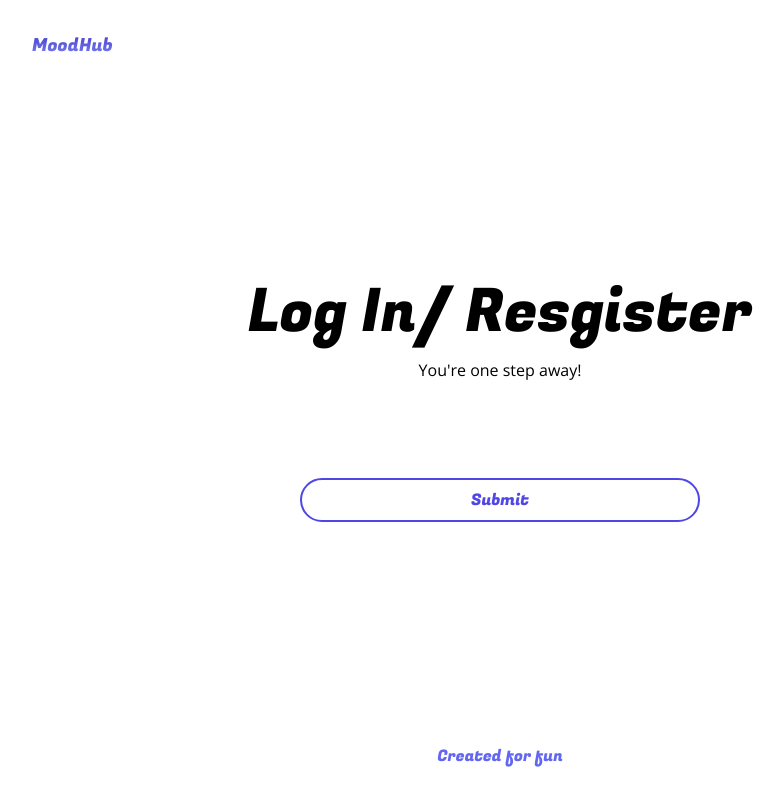
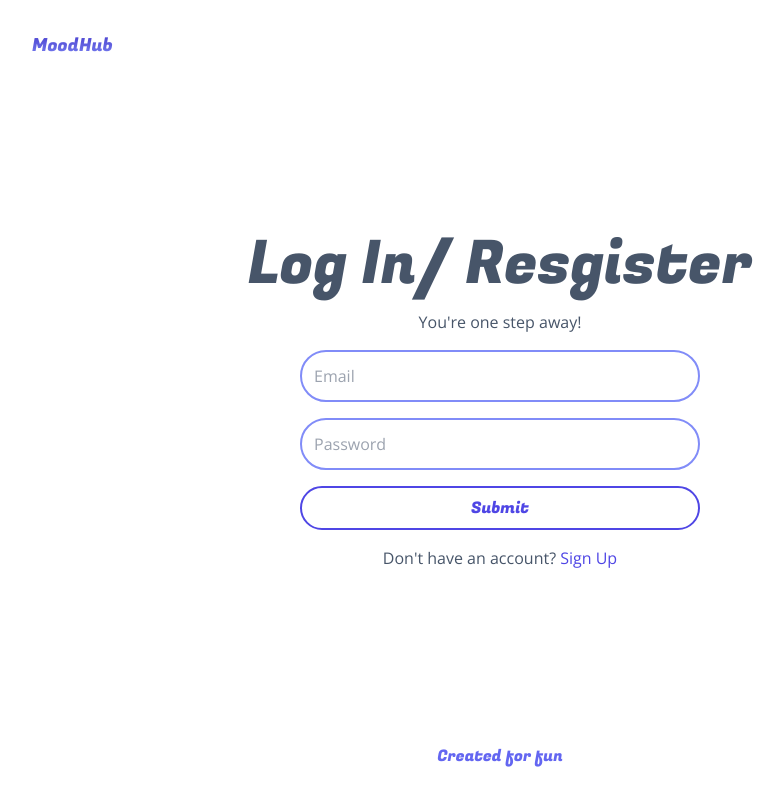
Before and after one commit to sajdakabir/mood_hub, a Next.js app: page /dashboard in a window 1280 px wide. Shown: the whole page, without its empty margins (140-924 px from the left). Built offline with nearby package versions, Linux system fonts and the light colour scheme.

Commit message:
feat: login screen done

```diff
--- a/app/layout.tsx
+++ b/app/layout.tsx
@@ -29,7 +29,7 @@
   )
   return (
     <html lang="en">
-      <body className={ 'w-full max-w-[1000px] mx-auto text-sm sm:text-base min-h-screen flex flex-col '+openSans.className}>
+      <body className={ 'w-full max-w-[1000px] mx-auto text-sm sm:text-base min-h-screen flex flex-col text-slate-600 '+openSans.className}>
        {header}
         {children}
         {footer}
--- a/components/Login.tsx
+++ b/components/Login.tsx
@@ -9,11 +9,16 @@
     <div className='flex flex-col flex-1 justify-center items-center gap-4'>
       <h3 className={ 'text-4xl sm:text-5xl md:text-6xl ' +fugaz.className}>Log In/ Resgister</h3>
       <p> You&#39;re one step away!</p>
-      <input/>
-      <input/>
+      <input className='w-full max-w-[400px] mx-auto px-3 duration-200 hover:border-indigo-600 focus:border-indigo-600 py-2 sm:py-3 border-2  border-indigo-400 border-solid  rounded-full outline-none' placeholder='Email'/>
+
+      <input className='w-full max-w-[400px] mx-auto px-3 duration-200 hover:border-indigo-600 focus:border-indigo-600 py-2 sm:py-3 border-2  border-solid border-indigo-400 rounded-full outline-none'placeholder='Password' type='password'/>
+
       <div className='max-w-[400px] w-full mx-auto'>
         <Button text="Submit" full/>
       </div>
+      <p className='text-center'>
+        Don&#39;t have an account? <span className='text-indigo-600'>Sign Up</span>
+      </p>
     </div>
   )
 }
```
